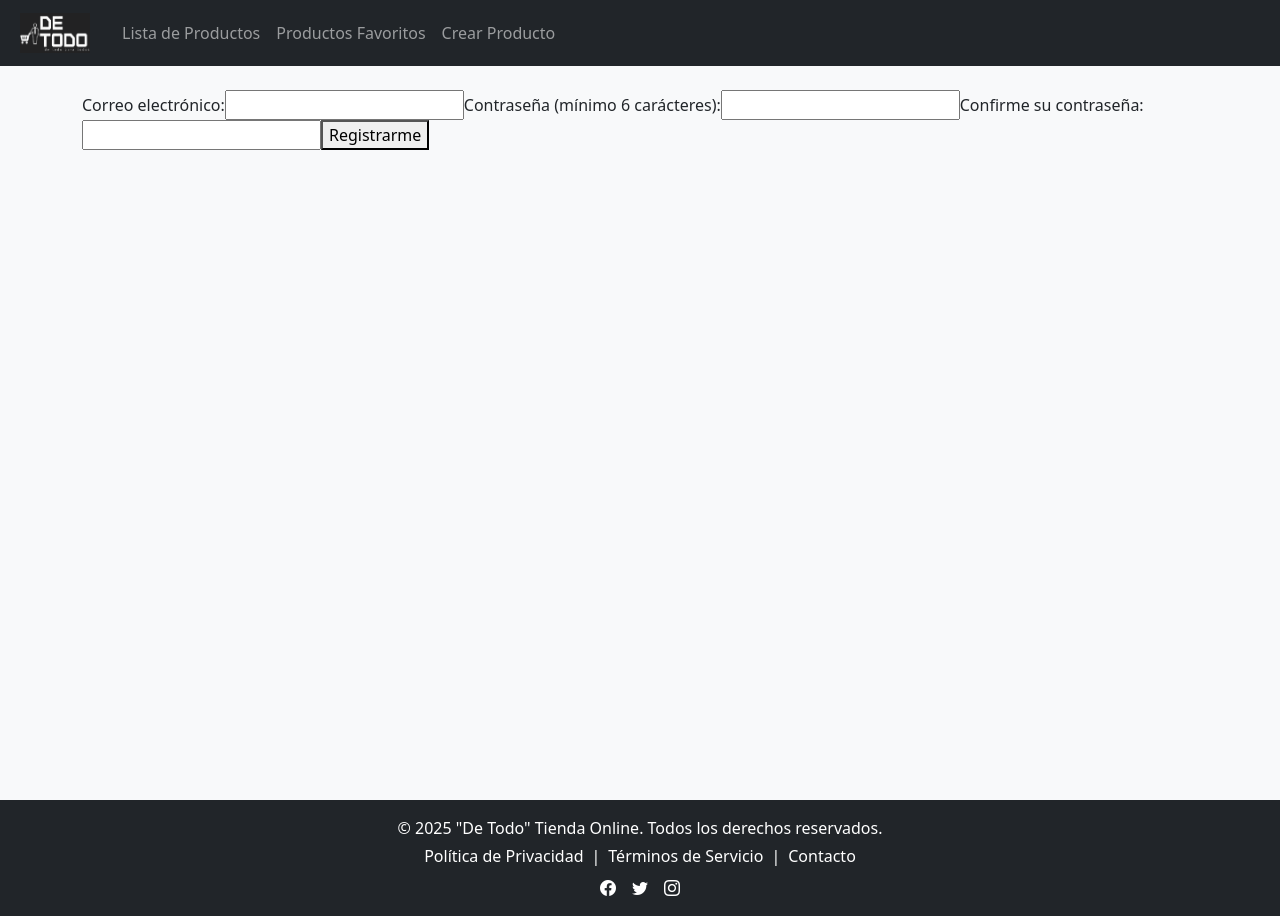
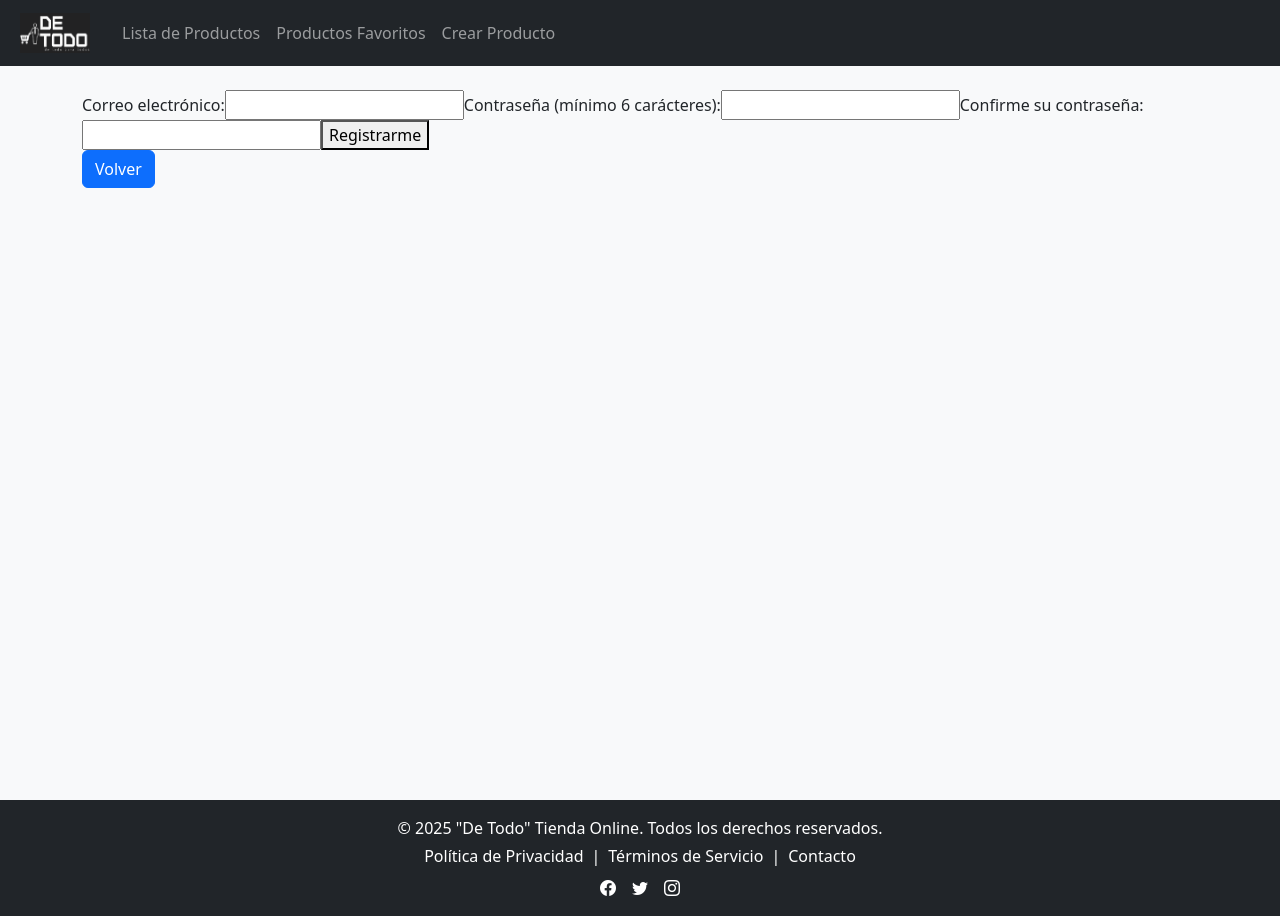
Before and after one commit to LeandroBejarano/pv_tp_integrador_grupo5, a React (Vite) app in the folder tp-integrador/: page /registro in a window 1280 px wide. Built offline with nearby package versions, Linux system fonts and the light colour scheme.

Commit message:
Agrego botón para volver al formulario de inicio de sesión [Leandro Bejarano]

```diff
--- a/tp-integrador/src/views/RegistrarUsuario.jsx
+++ b/tp-integrador/src/views/RegistrarUsuario.jsx
@@ -1,5 +1,5 @@
 import { useState } from "react";
-import { useNavigate } from "react-router-dom";
+import { Link, useNavigate } from "react-router-dom";
 import { getUsers, saveUsers } from "../session/sessionStorage";
 import { toast, ToastContainer } from "react-toastify";
 
@@ -45,6 +45,7 @@
 
                 <button type="submit" >Registrarme</button>
             </form>
+            <Link className="btn btn-primary" to="/login">Volver</Link>
             <ToastContainer />
         </div>
     )
```
